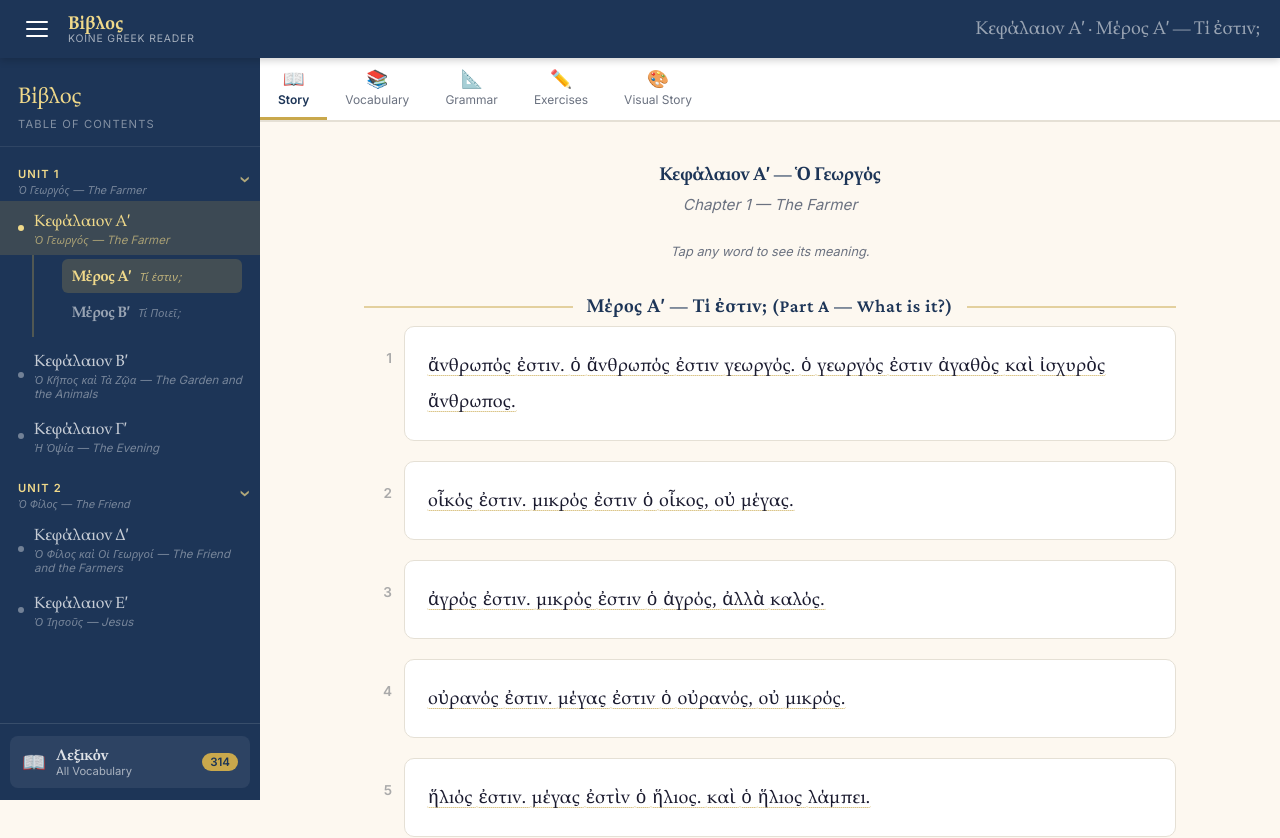
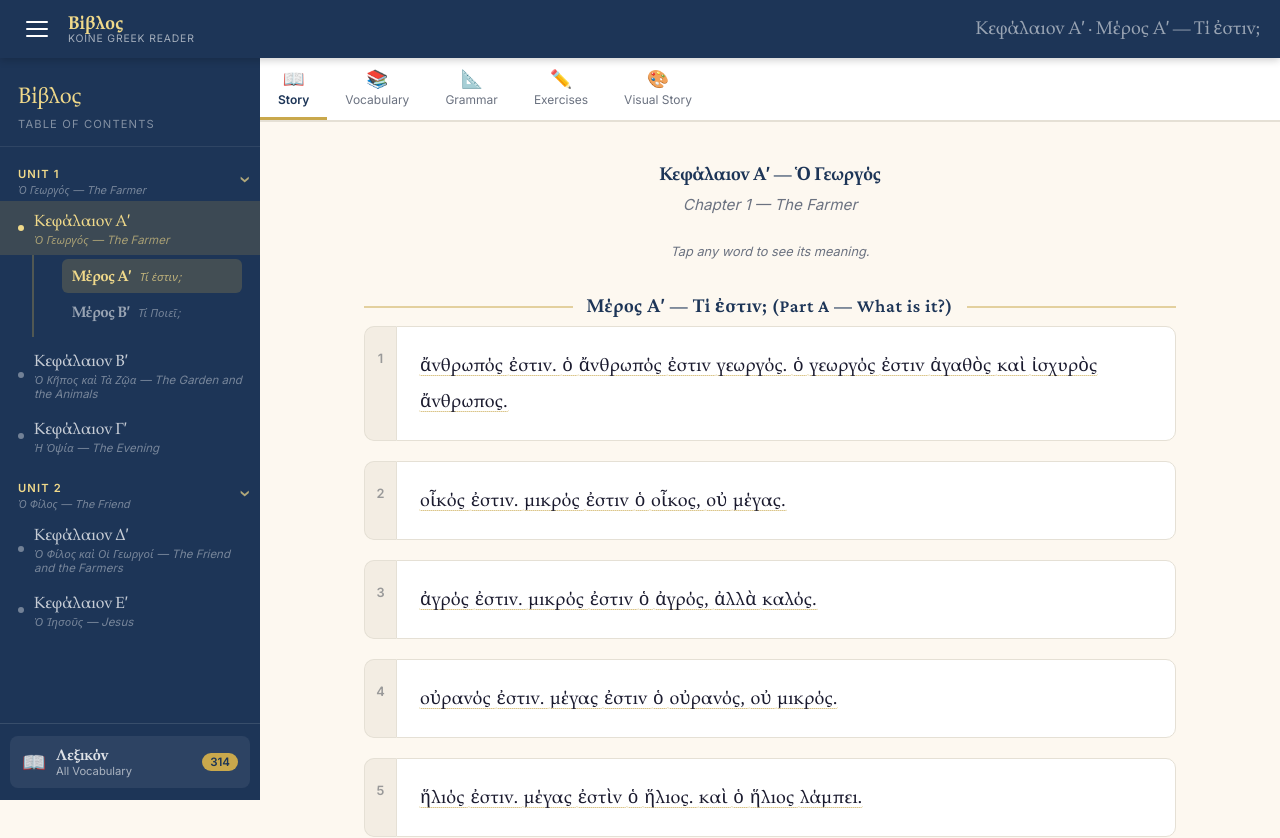
Before and after one commit to jeffchavez-dev/biblos, a React (Vite) app: page / in a window 1280 px wide. Shown: the top 838 px of the page. Built offline with nearby package versions, Linux system fonts and the light colour scheme; a web font is replaced by a local one.

Commit message:
Fix paragraph numbers visibility — render as left sidebar inside card
Co-Authored-By: Claude Sonnet 4.6 <noreply@anthropic.com>

```diff
--- a/src/components/tabs/StoryTab.css
+++ b/src/components/tabs/StoryTab.css
@@ -59,22 +59,29 @@
 .story-paragraph-row {
   display: flex;
   align-items: flex-start;
-  gap: 12px;
 }
 
 .para-number {
   flex-shrink: 0;
-  width: 28px;
+  width: 32px;
+  align-self: stretch;
+  display: flex;
+  align-items: flex-start;
+  justify-content: center;
   padding-top: 22px;
-  font-size: 0.85rem;
-  font-weight: 600;
-  color: var(--muted, #aaa);
-  text-align: right;
+  font-size: 0.8rem;
+  font-weight: 700;
+  color: #999;
+  background: #f3ede3;
+  border: 1.5px solid var(--border);
+  border-right: none;
+  border-radius: var(--radius, 8px) 0 0 var(--radius, 8px);
   user-select: none;
 }
 
 .story-paragraph-row .story-paragraph {
   flex: 1;
+  border-radius: 0 var(--radius, 8px) var(--radius, 8px) 0;
 }
 
 .story-paragraph {
```
